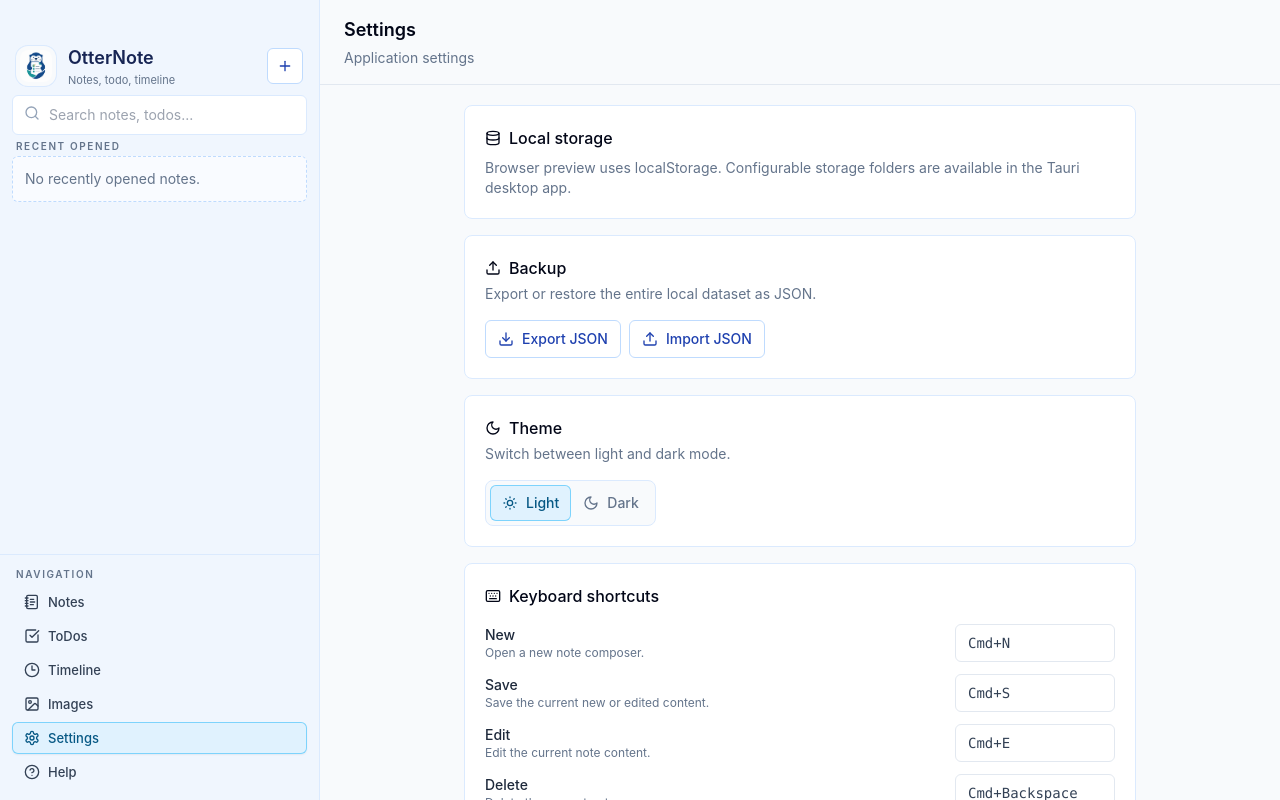
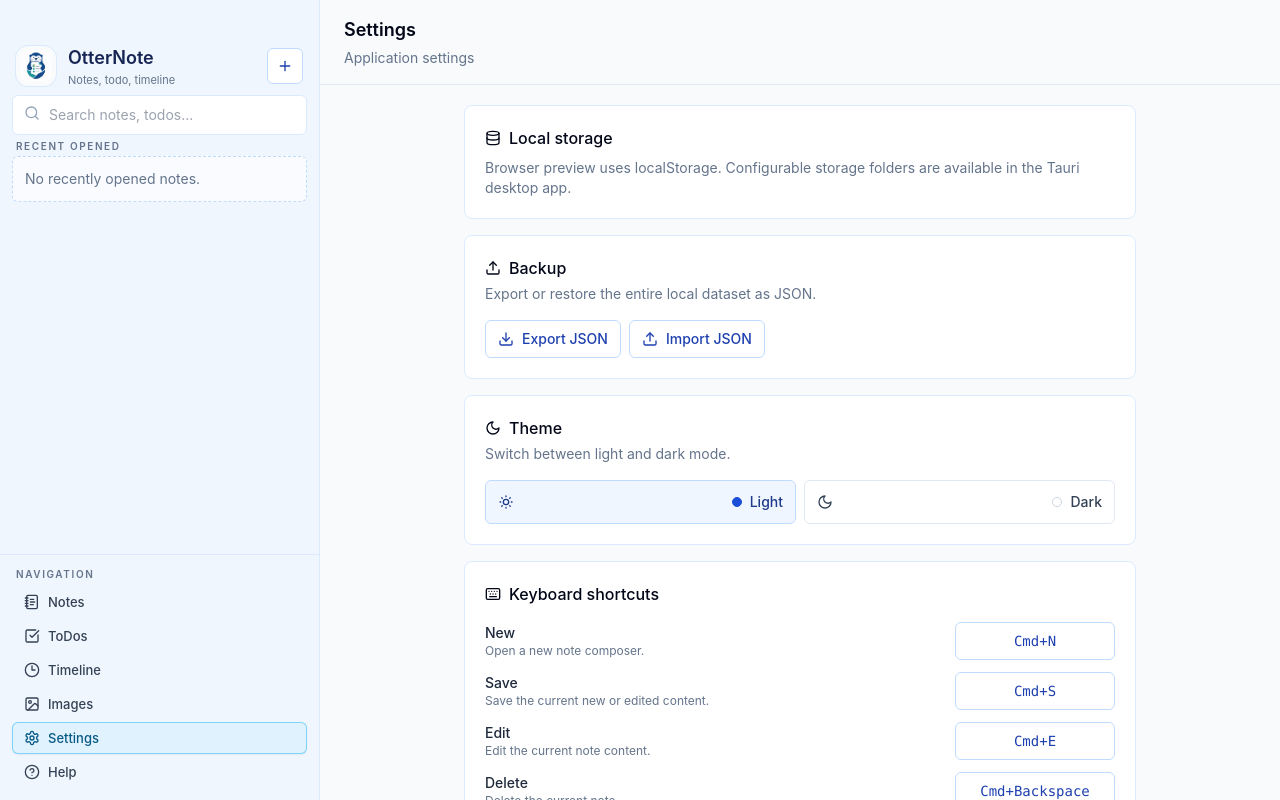
Before and after one commit to sanm00/OtterNote, a React (Vite) app: page / in a window 1280 px wide. Both pictures are taken after a click on the button "Settings". Built offline with nearby package versions, Linux system fonts and the light colour scheme.

Commit message:
Refine settings interactions

```diff
--- a/src/main.tsx
+++ b/src/main.tsx
@@ -10,6 +10,7 @@ import {
   Clock3,
   Database,
   Copy,
+  FolderOpen,
   HelpCircle,
   Image as ImageIcon,
   Keyboard,
@@ -29,7 +30,6 @@ import {
 } from 'lucide-react';
 import CodeMirror from '@uiw/react-codemirror';
 import { markdown } from '@codemirror/lang-markdown';
-import { isAbsolute } from '@tauri-apps/api/path';
 import './styles.css';
 import { createId } from './id';
 import {
@@ -53,7 +53,6 @@ import {
   setStoragePath,
   searchNotes,
   writeExportFile,
-  validateStoragePath,
   type ImageAttachment,
   type StorageInfo,
 } from './storage';
@@ -1608,7 +1607,7 @@ function SettingsPage() {
             Theme
           </div>
           <p className="mt-1 text-sm text-slate-500">Switch between light and dark mode.</p>
-          <div className="theme-toggle mt-4">
+          <div className="theme-choice-group mt-4" role="radiogroup" aria-label="Theme">
             {[
               { id: 'light', label: 'Light', icon: SunMedium },
               { id: 'dark', label: 'Dark', icon: Moon },
@@ -1616,15 +1615,22 @@ function SettingsPage() {
               const Icon = item.icon;
               const active = theme === item.id;
               return (
-                <button
+                <label
                   key={item.id}
-                  className={`theme-toggle-option ${active ? 'theme-toggle-option-active' : 'theme-toggle-option-inactive'}`}
-                  aria-pressed={active}
-                  onClick={() => setTheme(item.id as 'light' | 'dark')}
+                  className={`theme-choice ${active ? 'theme-choice-active' : ''}`}
                 >
+                  <input
+                    type="radio"
+                    name="theme"
+                    value={item.id}
+                    checked={active}
+                    onChange={() => setTheme(item.id as 'light' | 'dark')}
+                    className="sr-only"
+                  />
                   <Icon className="h-4 w-4" />
+                  <span className="theme-choice-dot" aria-hidden="true" />
                   {item.label}
-                </button>
+                </label>
               );
             })}
           </div>
@@ -1735,44 +1741,6 @@ function StorageSettings() {
   const [isPicking, setIsPicking] = React.useState(false);
   const tauriRuntime = isTauriRuntime();
 
-  const validateDraftPath = React.useCallback(async (value: string) => {
-    const trimmed = value.trim();
-    if (!trimmed) {
-      return '';
-    }
-
-    if (tauriRuntime) {
-      const absolute = await isAbsolute(trimmed);
-      if (!absolute && !trimmed.startsWith('~/')) {
-        return 'Storage folder must be an absolute path or start with ~/.';
-      }
-
-      try {
-        await validateStoragePath(trimmed);
-      } catch (currentError) {
-        return errorMessage(currentError);
-      }
-    }
-
-    return '';
-  }, [tauriRuntime]);
-
-  const [pathIssue, setPathIssue] = React.useState('');
-
-  React.useEffect(() => {
-    let cancelled = false;
-    const run = async () => {
-      const issue = await validateDraftPath(draftPath);
-      if (!cancelled) {
-        setPathIssue(issue);
-      }
-    };
-    void run();
-    return () => {
-      cancelled = true;
-    };
-  }, [draftPath, validateDraftPath]);
-
   const refreshStorageInfo = React.useCallback(async () => {
     setError('');
     try {
@@ -1790,23 +1758,16 @@ function StorageSettings() {
     }
   }, [refreshStorageInfo, tauriRuntime]);
 
-  const savePath = async () => {
-    const issue = await validateDraftPath(draftPath);
-    if (issue) {
-      setPathIssue(issue);
-      setError(issue);
-      return;
-    }
-
+  const applyStoragePath = async (storagePath: string, successMessage: string) => {
     setIsSaving(true);
     setStatus('');
     setError('');
     try {
-      const info = await setStoragePath(draftPath);
+      const info = await setStoragePath(storagePath);
       setStorageInfo(info);
       setDraftPath(info.customPath ?? info.path);
       window.dispatchEvent(new CustomEvent('otter:storage-changed'));
-      setStatus('Storage folder saved.');
+      setStatus(successMessage);
     } catch (currentError) {
       setError(errorMessage(currentError));
     } finally {
@@ -1815,21 +1776,7 @@ function StorageSettings() {
   };
 
   const resetPath = async () => {
-    setDraftPath('');
-    setIsSaving(true);
-    setStatus('');
-    setError('');
-    try {
-      const info = await setStoragePath('');
-      setStorageInfo(info);
-      setDraftPath(info.path);
-      window.dispatchEvent(new CustomEvent('otter:storage-changed'));
-      setStatus('Storage folder reset to default.');
-    } catch (currentError) {
-      setError(errorMessage(currentError));
-    } finally {
-      setIsSaving(false);
-    }
+    await applyStoragePath('', 'Storage folder reset to default.');
   };
 
   const choosePath = async () => {
@@ -1846,7 +1793,7 @@ function StorageSettings() {
       });
 
       if (typeof selected === 'string' && selected.trim()) {
-        setDraftPath(selected);
+        await applyStoragePath(selected, 'Storage folder saved.');
       }
     } catch (currentError) {
       setError(errorMessage(currentError));
@@ -1865,36 +1812,38 @@ function StorageSettings() {
         <div className="mt-4 space-y-3">
           <label className="block">
             <span className="text-sm font-medium text-slate-700">Storage folder</span>
-            <input
-              value={draftPath}
-              onChange={(event) => setDraftPath(event.target.value)}
-              placeholder={storageInfo?.defaultPath ?? 'Default app data folder'}
-              className="mt-2 h-10 w-full rounded-md border border-slate-200 bg-white px-3 font-mono text-sm outline-none ring-blue-200 focus:ring-2"
-            />
+            <div className="relative mt-2">
+              <input
+                value={draftPath}
+                readOnly
+                disabled={isPicking || isSaving}
+                onClick={choosePath}
+                placeholder={storageInfo?.defaultPath ?? 'Default app data folder'}
+                className="h-10 w-full cursor-pointer rounded-md border border-slate-200 bg-white px-3 pr-20 font-mono text-sm outline-none ring-blue-200 focus:ring-2"
+              />
+              <button
+                type="button"
+                aria-label="Choose storage folder"
+                disabled={isPicking || isSaving}
+                onClick={choosePath}
+                className="secondary-button absolute right-10 top-1.5 h-7 w-7 !p-0"
+              >
+                <FolderOpen className="h-4 w-4" />
+              </button>
+              <button
+                type="button"
+                aria-label="Use default storage folder"
+                disabled={isPicking || isSaving}
+                onClick={resetPath}
+                className="secondary-button absolute right-1.5 top-1.5 h-7 w-7 !p-0"
+              >
+                <RotateCcw className="h-4 w-4" />
+              </button>
+            </div>
           </label>
-          <div className="flex flex-wrap justify-between gap-2">
-            <button className="secondary-button" disabled={isPicking || isSaving} onClick={choosePath}>
-              <Search className="h-4 w-4" />
-              Choose Folder
-            </button>
-            <div className="text-xs text-slate-500">
-              Leave empty to use the default app data folder.
-            </div>
+          <div className="text-xs text-slate-500">
+            Choose a folder to save it immediately. Current folder: <span className="font-mono text-slate-700">{storageInfo?.path ?? 'Loading...'}</span>
           </div>
-          <div className="rounded-md border border-slate-200 bg-slate-50 p-3 text-xs text-slate-500">
-            Current folder: <span className="font-mono text-slate-700">{storageInfo?.path ?? 'Loading...'}</span>
-          </div>
-          <div className="flex justify-end gap-2">
-            <button className="secondary-button" disabled={isSaving} onClick={resetPath}>
-              <RotateCcw className="h-4 w-4" />
-              Default
-            </button>
-            <button className="primary-button" disabled={isSaving || Boolean(pathIssue) || !draftPath.trim()} onClick={savePath}>
-              <Save className="h-4 w-4" />
-              Save Path
-            </button>
-          </div>
-          {pathIssue ? <div className="text-sm text-red-600">{pathIssue}</div> : null}
           {status ? <div className="text-sm text-green-700">{status}</div> : null}
           {error ? <div className="text-sm text-red-600">{error}</div> : null}
         </div>
@@ -1970,11 +1919,7 @@ function ShortcutInput({
         <div className="text-xs text-slate-500">{shortcutHelpText(action)}</div>
       </div>
       <button
-        className={`min-w-40 rounded-md border px-3 py-2 text-left font-mono text-sm ${
-          isRecording
-            ? 'border-[color:var(--app-selected-border)] bg-[color:var(--app-selected-surface)] text-[color:var(--app-selected-foreground)]'
-            : 'border-slate-200 bg-white text-slate-700'
-        }`}
+        className={`${isRecording ? 'primary-button' : 'secondary-button'} min-w-40 justify-start font-mono`}
         onClick={() => setIsRecording(true)}
         onBlur={() => setIsRecording(false)}
         data-shortcut-recorder={isRecording ? 'true' : 'false'}
--- a/src/styles.css
+++ b/src/styles.css
@@ -111,24 +111,28 @@ button:disabled {
   @apply min-h-[28rem] rounded-lg bg-white p-3;
 }
 
-.theme-toggle {
-  @apply inline-flex rounded-lg border p-1;
-  background: var(--app-toggle-surface);
-  border-color: var(--app-toggle-border);
+.theme-choice-group {
+  @apply grid grid-cols-2 gap-2;
 }
 
-.theme-toggle-option {
-  @apply inline-flex items-center gap-2 rounded-md px-3 py-2 text-sm font-medium transition;
-  color: #475569;
+.theme-choice {
+  @apply relative flex h-11 cursor-pointer items-center gap-2 rounded-md border border-slate-200 bg-white px-3 text-sm font-medium text-slate-700 transition hover:bg-slate-50;
 }
 
-.theme-toggle-option-inactive {
-  color: #64748b;
+.theme-choice:has(input:focus-visible) {
+  @apply ring-2 ring-blue-200;
 }
 
-.theme-toggle-option:hover {
-  background: var(--app-hover-surface);
-  color: #0f172a;
+.theme-choice-active {
+  @apply border-blue-200 bg-blue-50 text-blue-900;
+}
+
+.theme-choice-dot {
+  @apply ml-auto h-2.5 w-2.5 rounded-full border border-slate-300 bg-white;
+}
+
+.theme-choice-active .theme-choice-dot {
+  @apply border-blue-700 bg-blue-700;
 }
 
 .surface-card {
@@ -145,10 +149,20 @@ button:disabled {
   border-color: #334155;
 }
 
-.theme-toggle-option-active {
-  background: var(--app-selected-surface);
-  color: var(--app-selected-foreground);
-  box-shadow: inset 0 0 0 1px var(--app-selected-border);
+[data-theme='dark'] .theme-choice {
+  @apply border-slate-700 bg-slate-900 text-slate-200 hover:bg-slate-800;
+}
+
+[data-theme='dark'] .theme-choice-active {
+  @apply border-sky-500 bg-sky-500 text-slate-950;
+}
+
+[data-theme='dark'] .theme-choice-dot {
+  @apply border-slate-500 bg-slate-900;
+}
+
+[data-theme='dark'] .theme-choice-active .theme-choice-dot {
+  @apply border-slate-950 bg-slate-950;
 }
 
 [data-theme='light'] .sidebar-panel .sidebar-selected {
```
